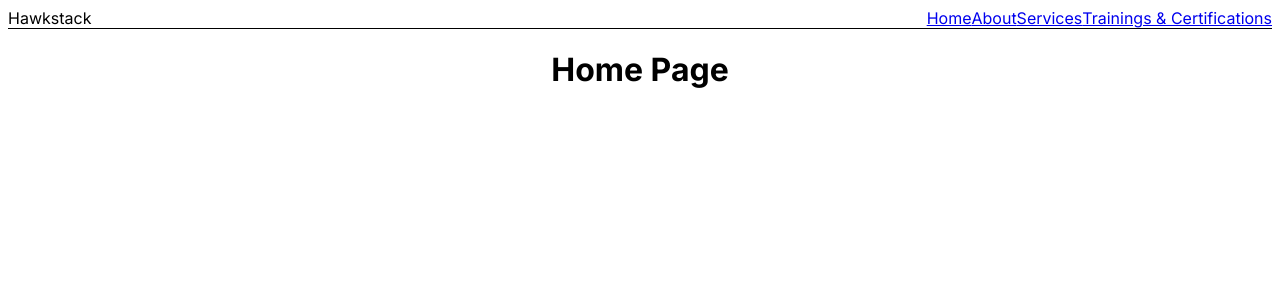
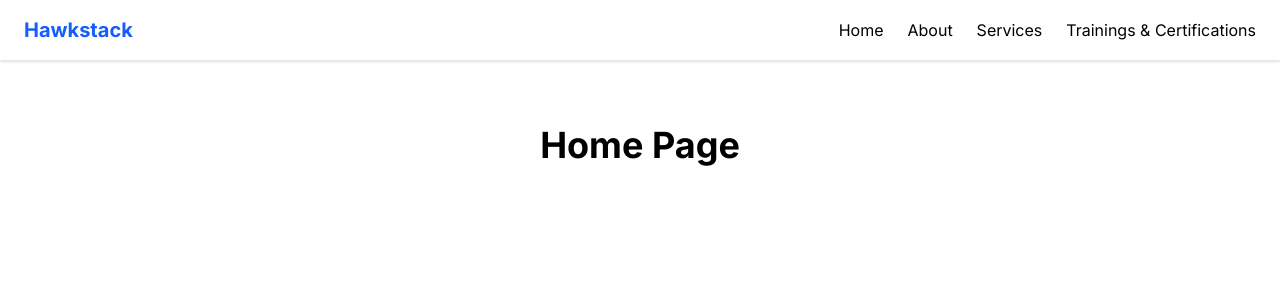
Before and after one commit to rawatkiran/hawkstack, a Next.js app: page / in a window 1280 px wide. Shown: the top 300 px of the page. Built offline with nearby package versions, Linux system fonts and the light colour scheme.

Commit message:
fix: tailwind css setup

```diff
--- a/components/Navbar.tsx
+++ b/components/Navbar.tsx
@@ -1,5 +1,3 @@
-'use client';
-
 import Link from 'next/link';
 
 export default function Navbar() {
--- a/package.json
+++ b/package.json
@@ -13,6 +13,7 @@
   "author": "",
   "license": "ISC",
   "dependencies": {
+    "@tailwindcss/postcss": "^4.1.11",
     "express": "^5.1.0",
     "next": "^15.3.4",
     "react": "^19.1.0",
--- /dev/null
+++ b/postcss.config.js
@@ -0,0 +1,6 @@
+module.exports = {
+  plugins: {
+    '@tailwindcss/postcss': {},
+    autoprefixer: {},
+  },
+};
--- a/styles/globals.css
+++ b/styles/globals.css
@@ -1,3 +1 @@
-@tailwind base;
-@tailwind components;
-@tailwind utilities;
+@import "tailwindcss";
--- a/tailwind.config.js
+++ b/tailwind.config.js
@@ -1,11 +1,9 @@
 /** @type {import('tailwindcss').Config} */
 module.exports = {
   content: [
-    './pages/**/*.{js,ts,jsx,tsx}',
-    './components/**/*.{js,ts,jsx,tsx}',
+    './app/**/*.{js,ts,jsx,tsx,mdx}',
+    './pages/**/*.{js,ts,jsx,tsx,mdx}',
+    './components/**/*.{js,ts,jsx,tsx,mdx}',
+    './src/**/*.{js,ts,jsx,tsx,mdx}',
   ],
-  theme: {
-    extend: {},
-  },
-  plugins: [],
 };
```
Also changed, not shown: 1 other file (tests, documents, lock files or other folders).
